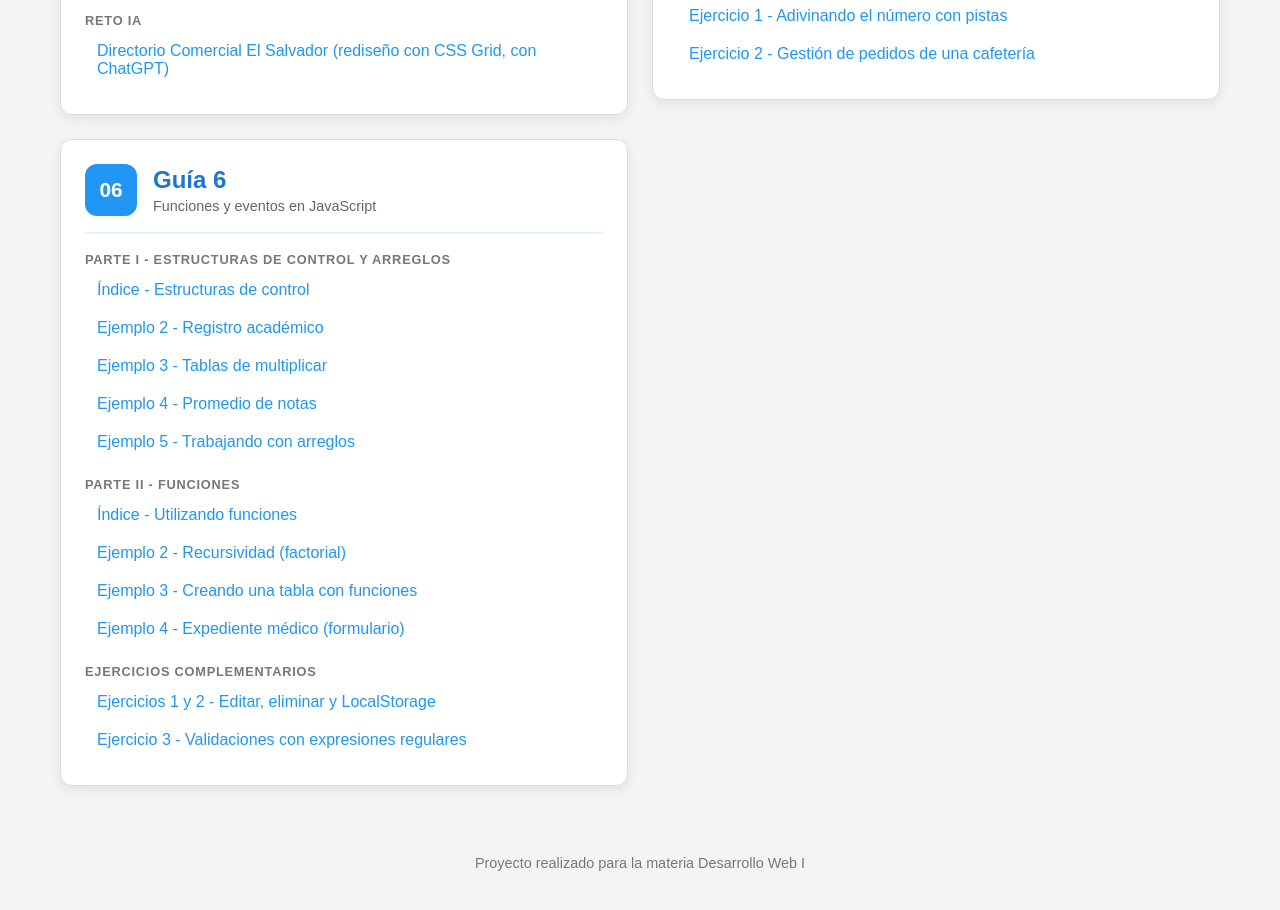
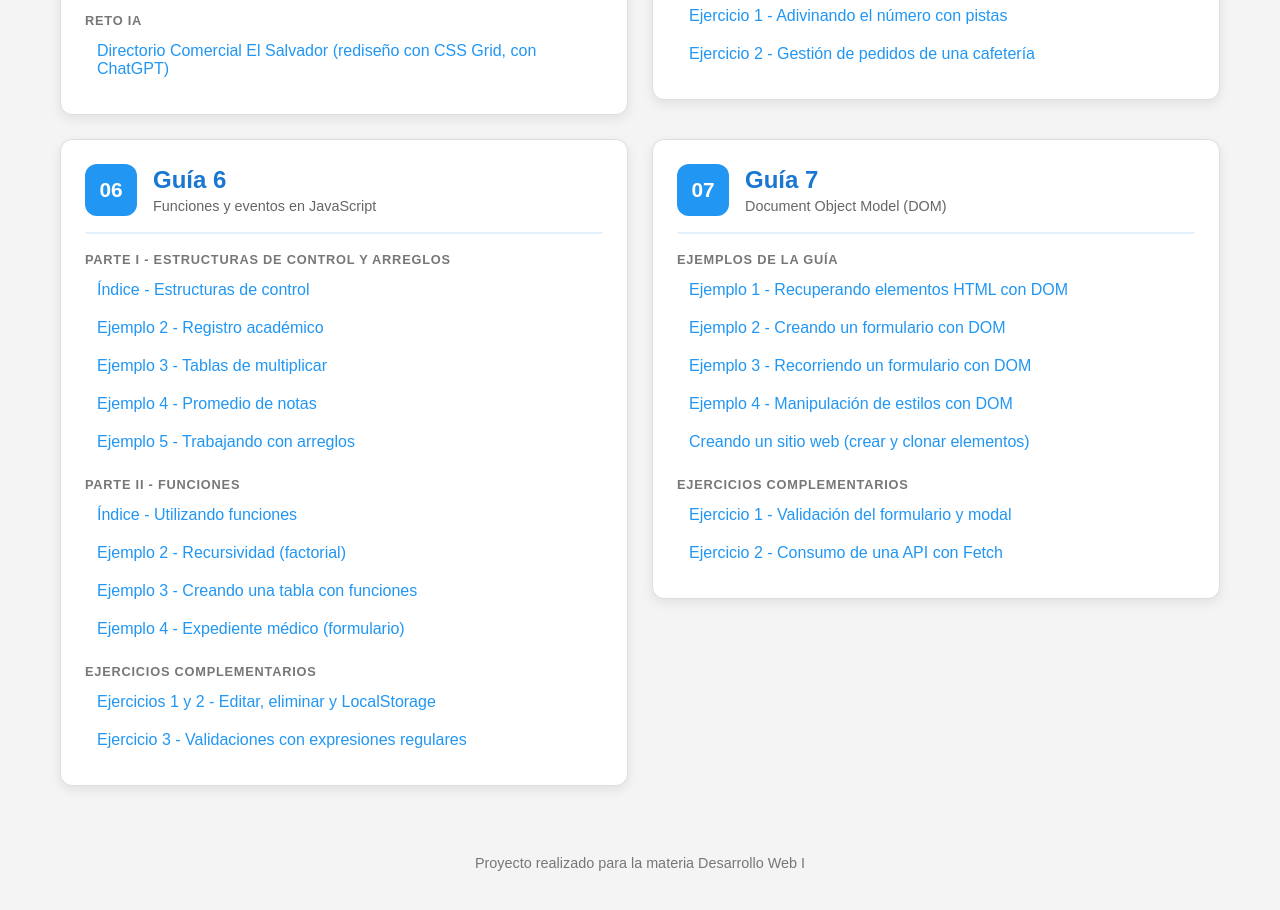
Before and after one commit to pablorec07/Semana-2_mas_guias, a plain HTML site: page index.html in a window 1280 px wide. Shown: the part 920-1830 px from the top of the page. Drawn offline with Linux system fonts and the light colour scheme.

Commit message:
Add files via upload

```diff
--- a/index.html
+++ b/index.html
@@ -185,6 +185,36 @@
             </section>
         </article>
 
+        <!-- GUÍA 7 -->
+        <article class="guide-card">
+            <div class="guide-head">
+                <span class="guide-number">07</span>
+                <div>
+                    <h2>Guía 7</h2>
+                    <p>Document Object Model (DOM)</p>
+                </div>
+            </div>
+
+            <section class="link-group">
+                <h3>Ejemplos de la guía</h3>
+                <ul>
+                    <li><a href="Guia7/index.html">Ejemplo 1 - Recuperando elementos HTML con DOM</a></li>
+                    <li><a href="Guia7/pages/ejemplo1.html">Ejemplo 2 - Creando un formulario con DOM</a></li>
+                    <li><a href="Guia7/pages/ejemplo2.html">Ejemplo 3 - Recorriendo un formulario con DOM</a></li>
+                    <li><a href="Guia7/pages/ejemplo3.html">Ejemplo 4 - Manipulación de estilos con DOM</a></li>
+                    <li><a href="Guia7/pages/ejemplo4.html">Creando un sitio web (crear y clonar elementos)</a></li>
+                </ul>
+            </section>
+
+            <section class="link-group">
+                <h3>Ejercicios complementarios</h3>
+                <ul>
+                    <li><a href="Guia7/pages/ejemplo2.html">Ejercicio 1 - Validación del formulario y modal</a></li>
+                    <li><a href="Guia7/pages/api.html">Ejercicio 2 - Consumo de una API con Fetch</a></li>
+                </ul>
+            </section>
+        </article>
+
     </main>
 
     <footer id="home-footer">
```
